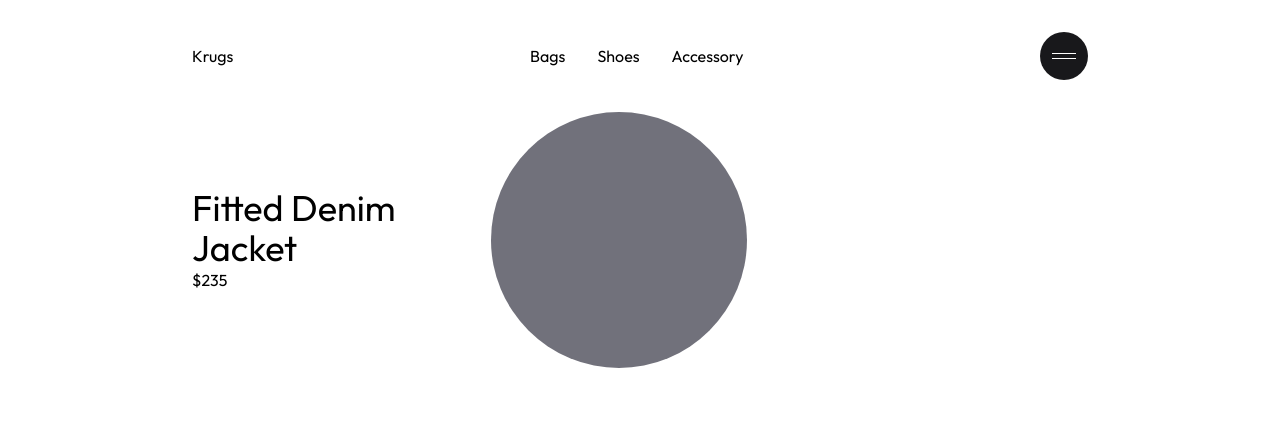
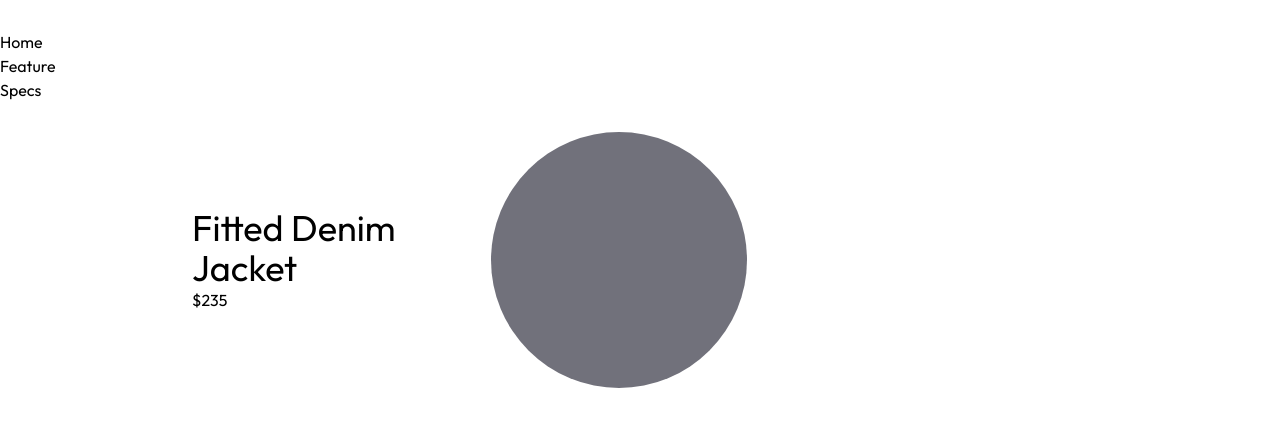
Before and after one commit to elisio-tech/tailwind-ecommerce, a React (Vite) app: page / in a window 1280 px wide. Shown: the top 426 px of the page. Built offline with nearby package versions, Linux system fonts and the light colour scheme; some icons are missing.

Commit message:
new header

```diff
--- a/src/components/Header.tsx
+++ b/src/components/Header.tsx
@@ -1,24 +1,25 @@
-import { Shop } from "iconsax-reactjs";
-import Menu from "../ui/Menu";
+import { Apple, ShoppingCart } from "iconsax-reactjs";
+import { Link } from "react-router-dom";
 
 export default function Header() {
-  const nav = ["Bags", "Shoes", "Accessory"];
   return (
-    <header className="max-w-4xl mx-8 sm:mx-auto py-8">
-      <nav className="flex justify-between items-center">
-        <span>Krugs</span>
+    <header>
+      <nav>
+        <Link to="/">
+          <Apple size={24} color="#000" />
+        </Link>
+
         <div>
-          <ul className="flex gap-x-8">
-            {nav.map((item, i) => (
-              <li key={i}>{item}</li>
-            ))}
+          <ul>
+            <li>Home</li>
+            <li>Feature</li>
+            <li>Specs</li>
           </ul>
-          <button className="hidden">
-            <Shop size={24} color="#000" />
-          </button>
         </div>
 
-        <Menu />
+        <button>
+          <ShoppingCart size={24} color="#000" />
+        </button>
       </nav>
     </header>
   );
```
